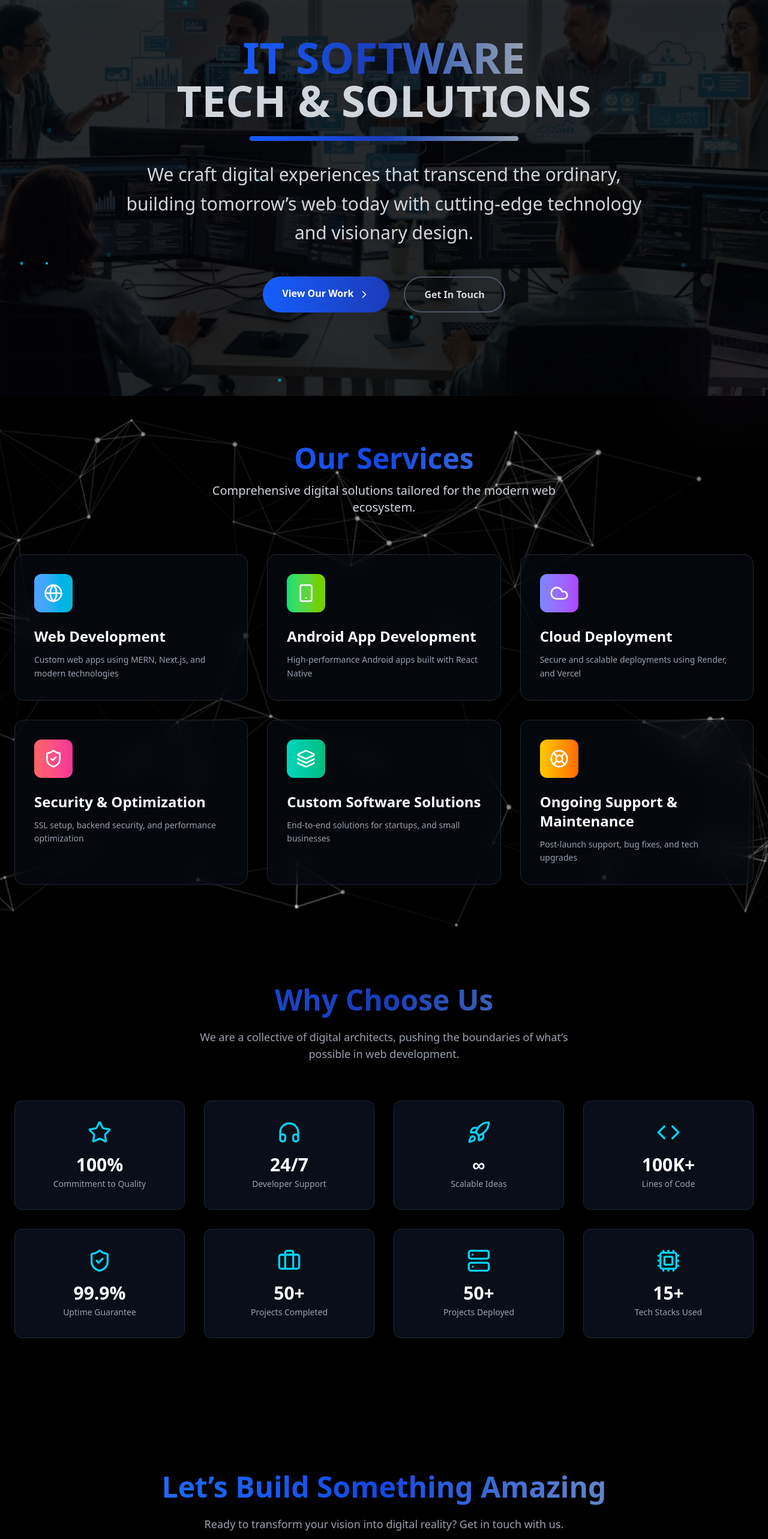
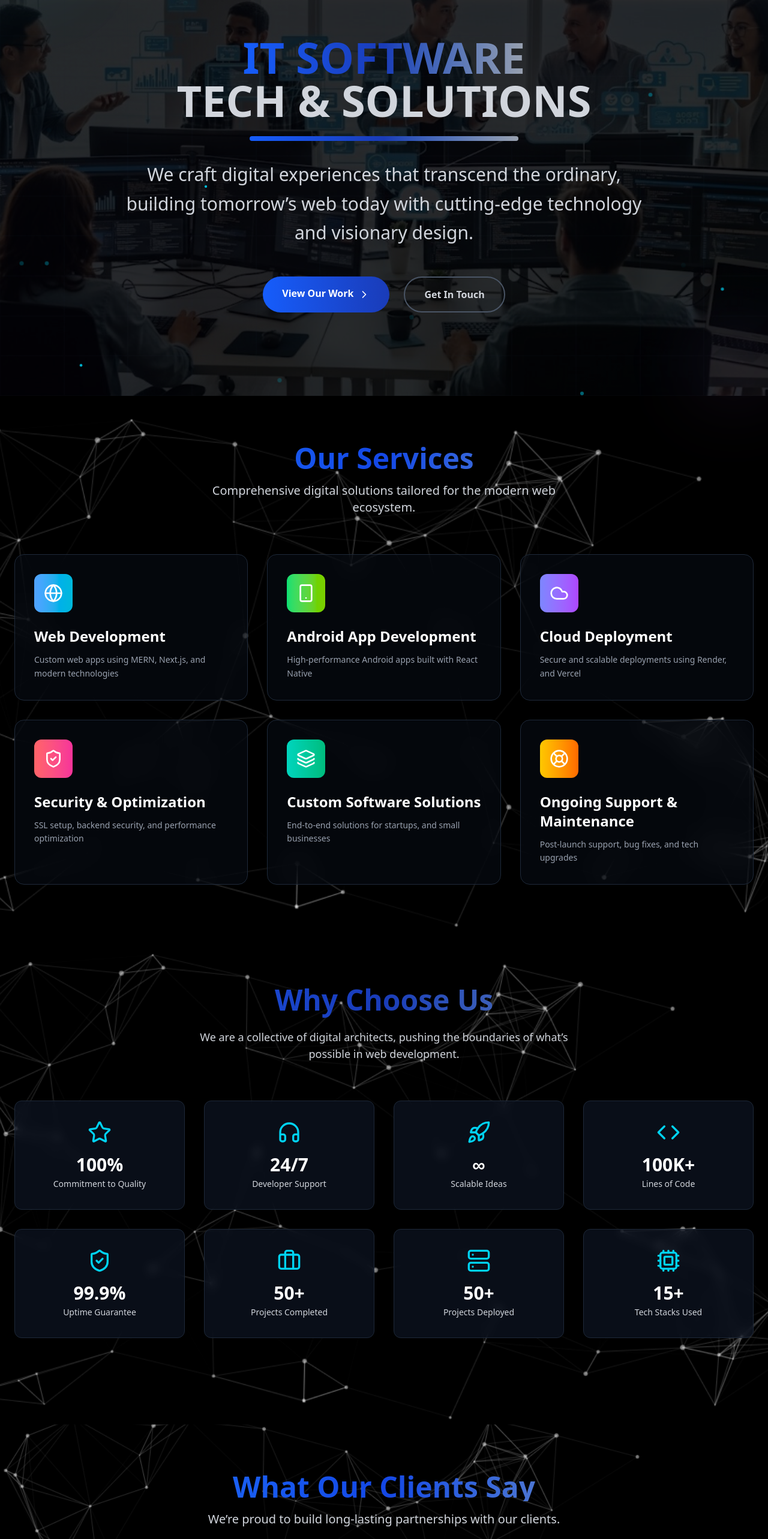
Before and after one commit to ramanchauhan13/thinksyncsolutions, a Next.js app: page / in a window 1280 px wide. Shown: the part 140-2706 px from the top of the page at 60% size. Built offline with nearby package versions, Linux system fonts and the light colour scheme.

Commit message:
feat: add TestimonialsSection component and update styles across multiple components

```diff
--- a/src/app/globals.css
+++ b/src/app/globals.css
@@ -1,4 +1,20 @@
 @import "tailwindcss";
+
+#nprogress {
+  pointer-events: none !important;
+}
+
+#nprogress .bar {
+  background: darkblue !important;
+  position: fixed !important;
+  z-index: 9999 !important;
+  top: 0 !important;
+  left: 0 !important;
+  width: 100% !important;
+  /* box-shadow: 0 0 8px rgba(23, 23, 146, 0.6) !important; */
+  height: 3px !important;
+  /* transition: 0.2s ease-out !important; smooth fade */
+}
 
 html {
   scroll-behavior: smooth;
@@ -32,18 +48,3 @@ html {
 ::-webkit-scrollbar-thumb:hover {
   background: rgb(1, 64, 158);
 }
-
-#nprogress {
-  pointer-events: none;
-}
-
-#nprogress .bar {
-  background: linear-gradient(to right, rgb(23, 23, 146),rgb(16, 16, 114),gray);
-  position: fixed;
-  z-index: 9999;
-  top: 0;
-  left: 0;
-  width: 100%;
-  height: 1px; /* change to 1px for ultra-thin */
-  transition: 0.2s ease-out; /* smooth fade */
-}
--- a/src/app/page.js
+++ b/src/app/page.js
@@ -7,7 +7,7 @@ import 'aos/dist/aos.css'; // Import AOS styles
 import HeroSection from '@/components/HeroSection';
 import ServicesSection from '@/components/ServicesSection';
 import ContactSection from '@/components/ContactSection';
-import Footer from '@/components/Footer';
+import TestimonialsSection from '@/components/Testimonials';
 import ScrollToTop from '@/components/ScrollToTop';
 import CornerAccents from '@/components/CornerAccents';
 import WhyChooseUs from '@/components/WhyChooseUs';
@@ -57,6 +57,7 @@ export default function Home() {
       <HeroSection glitchEffect={glitchEffect} scrollToSection={scrollToSection} />
       <ServicesSection />
       <WhyChooseUs />
+      <TestimonialsSection />
       <ContactSection />
 
       <ScrollToTop scrollY={scrollY} />
--- a/src/components/ContactSection.js
+++ b/src/components/ContactSection.js
@@ -2,14 +2,20 @@ import { Mail, Phone, MapPin } from "lucide-react";
 
 const ContactSection = () => {
   return (
-    <section id="contact" className="py-20 relative">
-      <div className="container mx-auto px-6">
+    <section
+      id="contact"
+      className="py-20 relative bg-[url('/back.png')] bg-cover bg-center"
+    >
+      {/* Dark overlay */}
+      <div className="absolute inset-0"></div>
+
+      <div className="relative container mx-auto px-6">
         {/* Header */}
         <div className="text-center mb-16">
           <h2 className="text-4xl md:text-5xl font-bold pb-2 mb-4 bg-gradient-to-r from-blue-500 via-blue-700 to-gray-400 bg-clip-text text-transparent">
             Let&rsquo;s Build Something Amazing
           </h2>
-          <p className="text-lg text-gray-400 max-w-2xl mx-auto">
+          <p className="text-lg text-gray-300 max-w-2xl mx-auto">
             Ready to transform your vision into digital reality? Get in touch
             with us.
           </p>
@@ -26,7 +32,7 @@ const ContactSection = () => {
                 <h4 className="text-lg font-semibold text-white">Email</h4>
                 <a
                   href="mailto:team.thinksync.solutions@gmail.com"
-                  className="text-gray-400 hover:text-cyan-400 transition-colors"
+                  className="text-gray-300 hover:text-cyan-400 transition-colors"
                 >
                   team.thinksync.solutions@gmail.com
                 </a>
@@ -39,7 +45,7 @@ const ContactSection = () => {
               </div>
               <div>
                 <h4 className="text-lg font-semibold text-white">Phone</h4>
-                <div className="text-gray-400 space-y-1">
+                <div className="text-gray-300 space-y-1">
                   <a href="tel:+918979937257" className="block hover:text-cyan-400">
                     +91 8979937257
                   </a>
@@ -59,7 +65,7 @@ const ContactSection = () => {
               </div>
               <div>
                 <h4 className="text-lg font-semibold text-white">Location</h4>
-                <p className="text-gray-400">Himgiri Colony, Moradabad</p>
+                <p className="text-gray-300">Himgiri Colony, Moradabad</p>
               </div>
             </div>
 
@@ -149,14 +155,14 @@ const ContactSection = () => {
                 <textarea
                   rows={6}
                   name="message"
-                  className="w-full px-4 py-3 bg-gray-800 border border-gray-700 rounded-lg focus:border-cyan-500 focus:ring-1 focus:ring-cyan-500 text-white resize-none transition"
+                  className="w-full px-4 py-3 bg-gray-800 border border-gray-700 rounded-lg focus:border-blue-600 focus:ring-1 focus:ring-blue-600 text-white resize-none transition"
                   placeholder="Tell us about your project..."
                 ></textarea>
               </div>
 
               <button
                 type="submit"
-                className="w-full py-3 bg-cyan-600 hover:bg-cyan-500 rounded-lg font-semibold text-white transition-colors duration-300"
+                className="w-full py-3 bg-blue-600 hover:bg-blue-700 rounded-lg font-semibold text-white transition-colors duration-300"
               >
                 Send Message
               </button>
--- a/src/components/HeroSection.js
+++ b/src/components/HeroSection.js
@@ -87,7 +87,7 @@ const HeroSection = ({ glitchEffect, scrollToSection }) => {
           </Link>
           <button
             onClick={() => scrollToSection('contact')}
-            className="px-8 py-4 border-2 border-gray-600 rounded-full font-semibold text-gray-300 hover:border-cyan-400 hover:text-cyan-400 transition-all duration-300"
+            className="px-8 py-4 border-2 border-gray-600 rounded-full font-semibold text-gray-300 hover:border-blue-600 hover:text-blue-600 transition-all duration-300"
           >
             Get In Touch
           </button>
--- a/src/components/Navigation.js
+++ b/src/components/Navigation.js
@@ -13,7 +13,7 @@ const navigationItems = [
   { href: "/#services", label: "Services" },
   { href: "/projects", label: "Projects" },
   { href: "/team", label: "Team" },
-  { href: "/contact", label: "Contact" },
+  { href: "/#contact", label: "Contact" },
 ];
 
 const Navigation = () => {
@@ -84,8 +84,8 @@ const Navigation = () => {
                   href={item.href}
                   className={`block w-full text-left py-2 transition-colors duration-300 ${
                     isActive
-                      ? "text-cyan-400 font-bold"
-                      : "text-gray-300 hover:text-cyan-400"
+                      ? "text-blue-600 font-bold"
+                      : "text-gray-300 hover:text-blue-600"
                   }`}
                   onClick={() => setIsMenuOpen(false)}
                 >
--- a/src/components/ScrollToTop.js
+++ b/src/components/ScrollToTop.js
@@ -6,7 +6,7 @@ const ScrollToTop = ({ scrollY }) => {
       {scrollY > 100 && (
         <button
           onClick={() => window.scrollTo({ top: 0, behavior: 'smooth' })}
-          className="fixed bottom-8 right-8 w-12 h-12 bg-gradient-to-r from-cyan-600 to-purple-600 rounded-full flex items-center justify-center text-white hover:from-cyan-500 hover:to-purple-500 transition-all duration-300 hover:shadow-2xl hover:shadow-purple-500/25 z-30"
+          className="fixed bottom-8 right-8 w-12 h-12 bg-gradient-to-r from-blue-600 via-blue-800 to-gray-400 rounded-full flex items-center justify-center text-white hover:from-blue-700 hover:via-blue-900 hover:to-gray-500 transition-all duration-300 hover:shadow-2xl hover:shadow-purple-500/25 z-30"
         >
           <ArrowUp size={20} />
         </button>
--- /dev/null
+++ b/src/components/Testimonials.js
@@ -0,0 +1,69 @@
+'use client';
+
+import { Quote } from "lucide-react";
+import { testimonials } from "./data";
+
+const TestimonialsSection = () => {
+  return (
+    <section
+      id="testimonials"
+      className="py-20 relative bg-[url('/back.png')] bg-cover bg-center"
+    >
+      {/* Overlay */}
+      <div className="absolute inset-0"></div>
+
+      <div
+        className="relative container mx-auto px-6"
+        data-aos="fade-up"
+        data-aos-duration="600"
+      >
+        {/* Heading */}
+        <div className="text-center mb-16">
+          <h2 className="text-4xl md:text-5xl font-bold mb-4 bg-gradient-to-r from-blue-500 via-blue-700 to-gray-400 bg-clip-text text-transparent">
+            What Our Clients Say
+          </h2>
+          <p className="text-lg md:text-xl text-gray-300 max-w-2xl mx-auto">
+            We’re proud to build long-lasting partnerships with our clients.
+          </p>
+        </div>
+
+        {/* Testimonials Grid */}
+        <div className="grid md:grid-cols-2 lg:grid-cols-3 gap-8">
+          {testimonials.map((testimonial, index) => (
+            <div
+              key={index}
+              className="group p-8 rounded-2xl bg-gray-900/30 backdrop-blur-xl border border-gray-800 hover:border-gray-600 transition-all duration-500 hover:scale-105"
+            >
+              {/* Quote Icon */}
+              <div className="mb-6">
+                <Quote className="w-10 h-10 text-blue-500 opacity-80 group-hover:rotate-6 transition-transform duration-500" />
+              </div>
+
+              {/* Feedback */}
+              <p className="text-gray-300 text-sm leading-relaxed mb-6">
+                “{testimonial.feedback}”
+              </p>
+
+              {/* Author */}
+              <div className="flex items-center space-x-4">
+                {/* <img
+                  src={testimonial.image}
+                  alt={testimonial.name}
+                  className="w-12 h-12 rounded-full border-2 border-blue-600 object-cover"
+                /> */}
+                <div>
+                  <h4 className="text-white font-semibold group-hover:text-blue-400 transition-colors">
+                    {testimonial.name}
+                  </h4>
+                  <p className="text-gray-400 text-sm">{testimonial.role}</p>
+                </div>
+              </div>
+            </div>
+          ))}
+        </div>
+      </div>
+    </section>
+  );
+};
+
+export default TestimonialsSection;
--- a/src/components/WhyChooseUs.js
+++ b/src/components/WhyChooseUs.js
@@ -23,19 +23,25 @@ const iconMap = {
 
 const WhyChooseUs = () => {
   return (
-    <section id="about" className="py-20 relative">
+    <section
+      id="about"
+      className="py-20 relative bg-[url('/back.png')] bg-cover bg-center"
+    >
+      {/* Dark overlay */}
+      <div className="absolute inset-0"></div>
+
       <div
         data-aos="fade-down"
         data-aos-duration="500"
         data-aos-anchor-placement="top-bottom"
-        className="container mx-auto px-6"
+        className="relative container mx-auto px-6"
       >
         {/* Section Header */}
         <div className="text-center mb-16">
           <h2 className="text-5xl py-2 font-bold mb-4 bg-gradient-to-r from-blue-600 via-blue-800 to-gray-400 bg-clip-text text-transparent">
             Why Choose Us
           </h2>
-          <p className="text-lg text-gray-400 max-w-2xl mx-auto">
+          <p className="text-lg text-gray-300 max-w-2xl mx-auto">
             We are a collective of digital architects, pushing the boundaries of
             what&rsquo;s possible in web development.
           </p>
@@ -52,7 +58,7 @@ const WhyChooseUs = () => {
             return (
               <div
                 key={index}
-                className="text-center p-8 rounded-xl bg-gray-900/60 border border-gray-800 transition-all duration-300 hover:border-cyan-400"
+                className="relative text-center p-8 rounded-xl bg-gray-900/60 backdrop-blur-sm border border-gray-800 transition-all duration-300 hover:border-cyan-400"
               >
                 {/* Icon */}
                 <IconComponent className="w-10 h-10 mx-auto mb-4 text-cyan-400" />
@@ -63,7 +69,7 @@ const WhyChooseUs = () => {
                 </div>
 
                 {/* Label */}
-                <div className="text-gray-400 text-sm font-medium">
+                <div className="text-gray-300 text-sm font-medium">
                   {stat.label}
                 </div>
               </div>
--- a/src/components/data.js
+++ b/src/components/data.js
@@ -172,3 +172,27 @@ export const navigationItems = [
   { id: 'hero', label: 'Home' },
   // ... other navigation items
 ];
+
+export const testimonials = [
+  {
+    name: "Ayush Gaur",
+    role: "Event Manager",
+    feedback:
+      "Working with ThinkSync Solutions was super easy. They listened to what I needed and turned my ideas into a really smooth, modern website. It honestly made my job a lot easier.",
+    image: "/user.jpg",
+  },
+  {
+    name: "Lalit Singh Mehta",
+    role: "Architect",
+    feedback:
+      "I wanted a site that looked clean and loaded fast, and that’s exactly what they delivered. The team kept me updated the whole time and finished earlier than I expected.",
+    image: "/user.jpg",
+  },
+  {
+    name: "Dzine Tech Solution",
+    role: "Coaching Center Owner",
+    feedback:
+      "I’m not very tech-savvy, but these guys explained everything simply and built a site my students love using. It feels smooth and professional without being complicated.",
+    image: "/user.jpg",
+  },
+];
```
